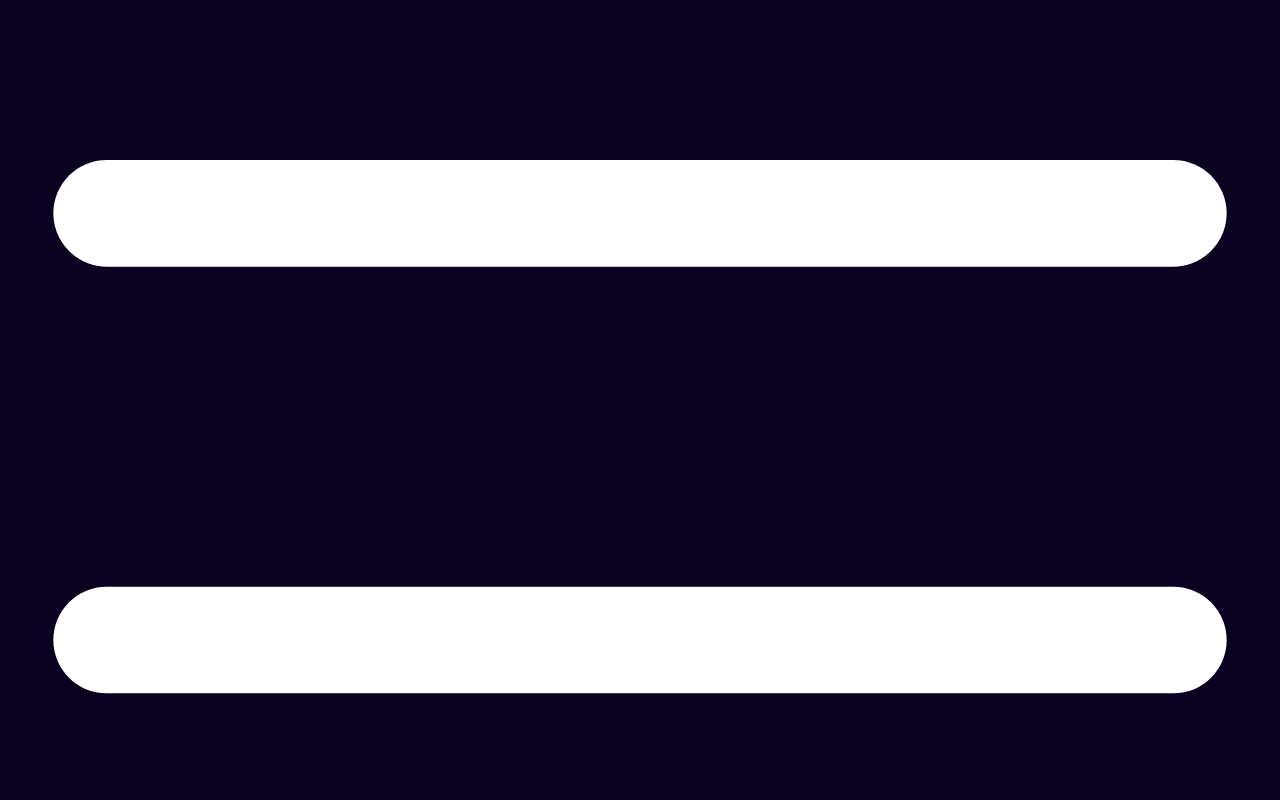
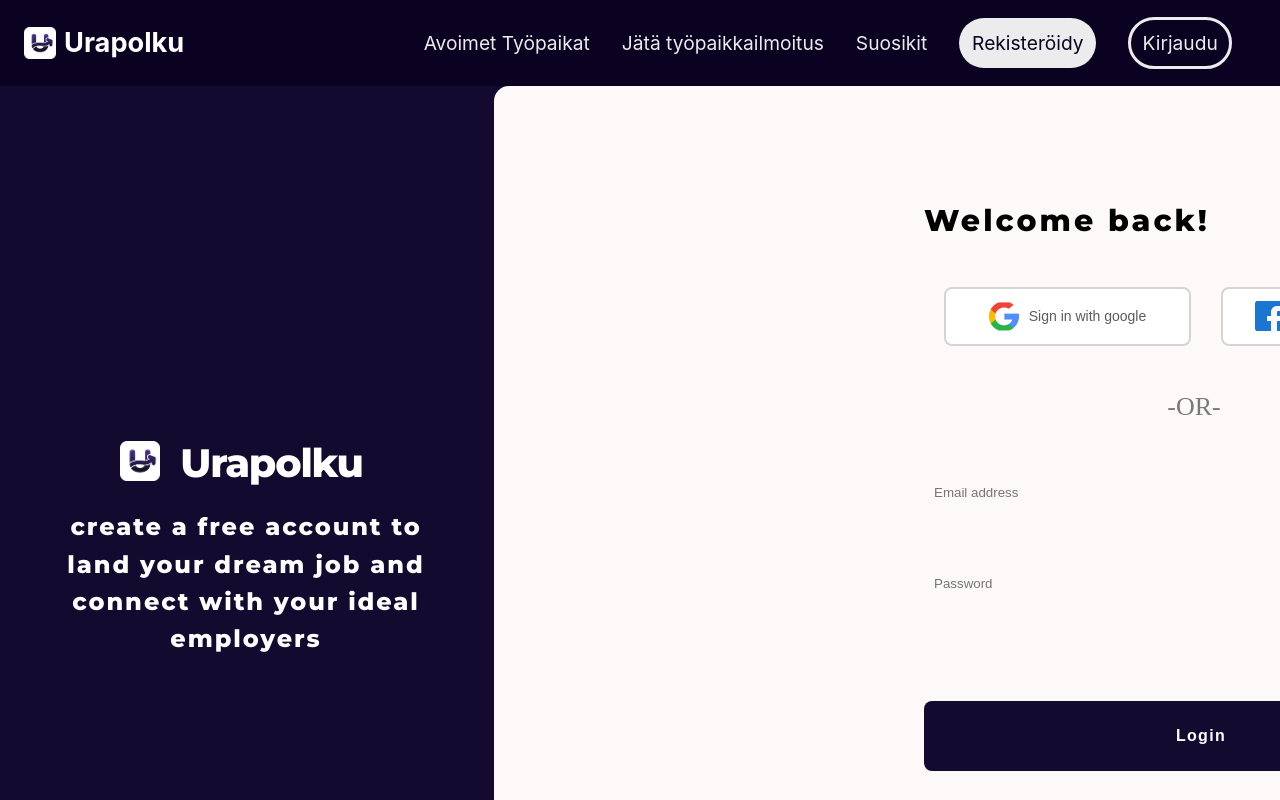
Before and after one commit to Urapolku-fi/Urapolku.fi-Virallinen, a React (Vite) app in the folder frontend/: page /login in a window 1280 px wide. Shown: the top 800 px of the page. Built offline with nearby package versions, Linux system fonts and the light colour scheme.

Commit message:
navbar and routing and mobile view done

```diff
--- a/frontend/src/components/NavLayout.jsx
+++ b/frontend/src/components/NavLayout.jsx
@@ -1,28 +1,64 @@
 import { useState, createContext, useContext } from "react";
 import MenuIcon from "../assets/menu.svg";
 import MenuCloseIcon from "../assets/close-menu.svg";
+import "./css/navLayout.css";
 
 const NavMenuContext = createContext(undefined);
+
+const navbarMenuItems = [
+  {
+    text: "Avoimet Työpaikat",
+    link: "/browse",
+  },
+  {
+    text: "Jätä työpaikkailmoitus",
+    link: "/query",
+  },
+  {
+    text: "Suosikit",
+    link: "/favorites",
+  },
+  {
+    text: "Rekisteröidy",
+    link: "/register",
+    styling: " button-filled",
+  },
+  {
+    text: "Kirjaudu",
+    link: "/login",
+    styling: " button-hollow",
+  },
+];
 
 const MenuButton = () => {
   const vizContext = useContext(NavMenuContext);
 
   return (
-    <div
-      onClick={() => vizContext?.setSideBarVisible(!vizContext?.sideBarVisible)}
-    >
+    <>
       {vizContext?.sideBarVisible ? (
-        <img src={MenuCloseIcon} />
+        <img
+          className="menu-burger-button"
+          onClick={() =>
+            vizContext?.setSideBarVisible(!vizContext?.sideBarVisible)
+          }
+          src={MenuCloseIcon}
+        />
       ) : (
-        <img src={MenuIcon} />
+        <img
+          className="menu-burger-button"
+          onClick={() =>
+            vizContext?.setSideBarVisible(!vizContext?.sideBarVisible)
+          }
+          src={MenuIcon}
+        />
       )}
-    </div>
+    </>
   );
 };
 
-const NavLink = (props) => {
+const NavLink = ({ styling = "", ...props }) => {
   return (
-    <a href={props.link} className="nav-link">
+    <a href={props.link} className={`nav-link${styling}`}>
       {props.text}
     </a>
   );
@@ -30,25 +66,6 @@ const NavLink = (props) => {
 
 const SideBar = () => {
   const vizContext = useContext(NavMenuContext);
-
-  const navbarMenuItems = [
-    {
-      text: "Home",
-      link: "/",
-    },
-    {
-      text: "Selaa",
-      link: "/browse",
-    },
-    {
-      text: "Kirjaudu",
-      link: "/login",
-    },
-    {
-      text: "Kirjaudu ulos",
-      link: "/logout",
-    },
-  ];
 
   return (
     <>
@@ -80,10 +97,25 @@ const NavBarLayout = (props) => {
         setSideBarVisible: setSideBarVisible,
       }}
     >
-      <header className="">
+      <header className="navbar">
+        <div className="nav-logo-wrapper">
+          <img className="nav-logo" src={"/pictures/urapolku.png"} />
+          <p>Urapolku</p>
+        </div>
+        <div className="nav-items-wrapper">
+          {navbarMenuItems.map((item) => (
+            <NavLink
+              key={item.link}
+              link={item.link}
+              text={item.text}
+              styling={item.styling}
+            />
+          ))}
+        </div>
+
         <MenuButton />
       </header>
-      <SideBar />
+      {/*<SideBar />*/}
       {props.children}
     </NavMenuContext.Provider>
   );
--- a/frontend/src/components/css/home.css
+++ b/frontend/src/components/css/home.css
@@ -9,113 +9,6 @@ body {
   }
   button {
     border: 2px solid white;
-  }
-  #navbar {
-    display: flex;
-    justify-content: center;
-    align-items: flex-start;
-    align-self: stretch;
-    background: #0B0121;
-    width: 100%;
-  }
-  .navbar-container {
-    display: flex;
-    width: 1200px;
-    justify-content: center;
-    align-items: center;
-  }
-  .navbar-content {
-    display: flex;
-    width: 1200px;
-    justify-content: space-between;
-    align-items: center;
-    flex-shrink: 0;
-  }
-  .navbar-brand {
-    display: flex;
-    align-items: flex-start;
-  }
-  .logo-wrapper {
-    display: flex;
-    width: 138px;
-    height: 22px;
-    justify-content: center;
-    align-items: center;
-    gap: 10px;
-  }
-  .logo {
-    width: 133px;
-    height: 22px;
-    flex-shrink: 0;
-    display: flex;
-    gap: 3px;
-  }
-  .logo p {
-    position: relative;
-    top: -21px;
-    color: #ECECEC;
-    font-size: 22px;
-    font-family: 'Montserrat', sans-serif;
-    font-style: normal;
-    font-weight: 700;
-    line-height: 100%;
-    letter-spacing: -0.66px;
-    text-align: center;
-    padding-bottom: 40px;
-    vertical-align: top;
-  }
-  .logo img {
-    display: inline-flex;
-    width: 22px;
-    height: 22px;
-    align-items: flex-start;
-    gap: 10px;
-    flex-shrink: 0;
-  }
-
-  .navbar-menu {
-    display: flex;
-    align-items: center;
-    gap: 32px;
-  }
-
-  .navbar-menu li {
-    display: flex;
-    padding: 24px 12px;
-    align-items: flex-start;
-    color: #ECECEC;
-    font-size: 16px;
-    font-family: 'Montserrat', sans-serif;
-    font-style: normal;
-    font-weight: 400;
-    line-height: 150%;
-  }
-  .navbar-menu li a {
-    color: #ECECEC;
-    text-decoration: none;
-
-  }
-  .navbar-menu li a:hover {
-    position: relative;
-    top: -1px;
-    border-bottom: 1px solid white;
-  }
-
-  .navbar-menu button {
-    display: flex;
-    padding: 8px 20px;
-    justify-content: center;
-    align-items: center;
-    gap: 8px;
-    border-radius: 50px;
-    border: 2px solid #ECECEC;
-  }
-  .Register {
-    background: #ECECEC;
-  }
-  .Login {
-    background: none;
-    color: #ECECEC;
   }
 
   #Hero-stack {
@@ -712,7 +605,29 @@ body {
     }
   }
 
-@media screen and (max-width: 700px) {
+  @media screen and (max-width: 1400px) {
+    #Lower-container,
+    .Lower-container-content,
+    .Lower-container-content p,
+    .Footer-container, .Video {
+      width: unset;
+    }
+
+    .Video {
+      height: 20rem;
+      padding: 2rem;
+      border-radius: 7rem;
+      overflow: hidden;
+    }
+
+    .Video img {
+      width: 100%;
+      height: 100%;
+      object-fit: cover;
+    }
+  }
+
+@media screen and (max-width: 1000px) {
   .Small-container,
   .navbar-container,
   .Paragraph-wrapper,
@@ -771,26 +686,6 @@ body {
     margin: 2rem;
   }
 
-  #Lower-container,
-  .Lower-container-content,
-  .Lower-container-content p,
-  .Footer-container, .Video {
-    width: unset;
-  }
-
-  .Video {
-    height: 20rem;
-    padding: 2rem;
-    border-radius: 7rem;
-    overflow: hidden;
-  }
-
-  .Video img {
-    width: 100%;
-    height: 100%;
-    object-fit: cover;
-  }
-
   .Footer-3columns {
     flex-direction: column;
   }
--- a/frontend/src/components/css/navLayout.css
+++ b/frontend/src/components/css/navLayout.css
@@ -0,0 +1,86 @@
+.navbar {
+  background-color: #0B0121;
+  display: flex;
+  gap: 2rem;
+  padding: 1rem;
+  align-items: center;
+}
+
+.nav-logo-wrapper {
+  display: flex;
+  align-items: center;
+}
+
+.nav-logo-wrapper p {
+  font-size: 1.7rem;
+  font-weight:bolder;
+  color: white;
+  line-height: 0;
+}
+
+.nav-logo {
+  height: 2rem;
+  padding: 0 .5rem;
+}
+
+.menu-burger-button {
+  height: 3rem;
+  width: 3rem;
+}
+
+.nav-items-wrapper {
+  width: 100%;
+  display: flex;
+  justify-content: flex-end;
+  gap: 2rem;
+  align-items: center;
+  padding-right: 2rem;
+}
+
+.nav-link {
+  text-decoration: none;
+  color: #ECECEC;
+  font-size: 1.2rem;
+  white-space: nowrap;
+}
+
+.nav-link:hover:not(.button-filled, .button-hollow) {
+  text-decoration: underline;
+  transform: translateY(-3px);
+}
+
+.menu-burger-button {
+  display: none;
+}
+
+.button-hollow {
+  border: #ECECEC .2rem solid;
+  border-radius: 2rem;
+  padding: .7rem;
+}
+
+.button-filled {
+  background-color: #ECECEC;
+  color:#0B0121;
+  border-radius: 2rem;
+  padding: .8rem;
+}
+
+.button-hollow:hover, .button-filled:hover {
+  filter: brightness(80%);
+}
+
+@media screen and (max-width: 1000px) {
+  .menu-burger-button {
+    display: block;
+  }
+
+  .nav-items-wrapper {
+    display: none;
+  }
+
+  .navbar {
+    justify-content: space-between;
+  }
+
+}
--- a/frontend/src/components/pages/Home.jsx
+++ b/frontend/src/components/pages/Home.jsx
@@ -1,5 +1,4 @@
 import "../css/home.css";
-import MenuIcon from "../../assets/menu.svg";
 
 import observer from "../animations/hover";
 import { useEffect } from "react";
@@ -16,43 +15,6 @@ function Home() {
   }, []);
   return (
     <div>
-      <section id="s1" className="hidden">
-        <div id="navbar">
-          <div className="navbar-container">
-            <div className="navbar-content">
-              <div className="navbar-brand">
-                <div className="logo-wrapper">
-                  <div className="logo">
-                    <img
-                      src={"/pictures/urapolku.png"}
-                      alt="icon"
-                      width="22px"
-                      height="22px"
-                    />
-                    <p>Urapolku</p>
-                  </div>
-                </div>
-              </div>
-              <div className="navbar-menu">
-                <li>
-                  <a href="#">Avoimet Työpaikat</a>
-                </li>
-                <li>
-                  <a href="#">Jätä työpaikka ilmoitus</a>
-                </li>
-                <li>
-                  <a href="#">Suosikit</a>
-                </li>
-                <button className="Register">Rekisteröidy</button>
-                <button className="Login">Kirjaudu</button>
-              </div>
-              <div className="menu-icon">
-                <img alt="burger icon" src={MenuIcon} />
-              </div>
-            </div>
-          </div>
-        </div>
-      </section>
       <section id="s2" className="hidden">
         <div id="Hero-stack">
           <div className="Small-container">
```
